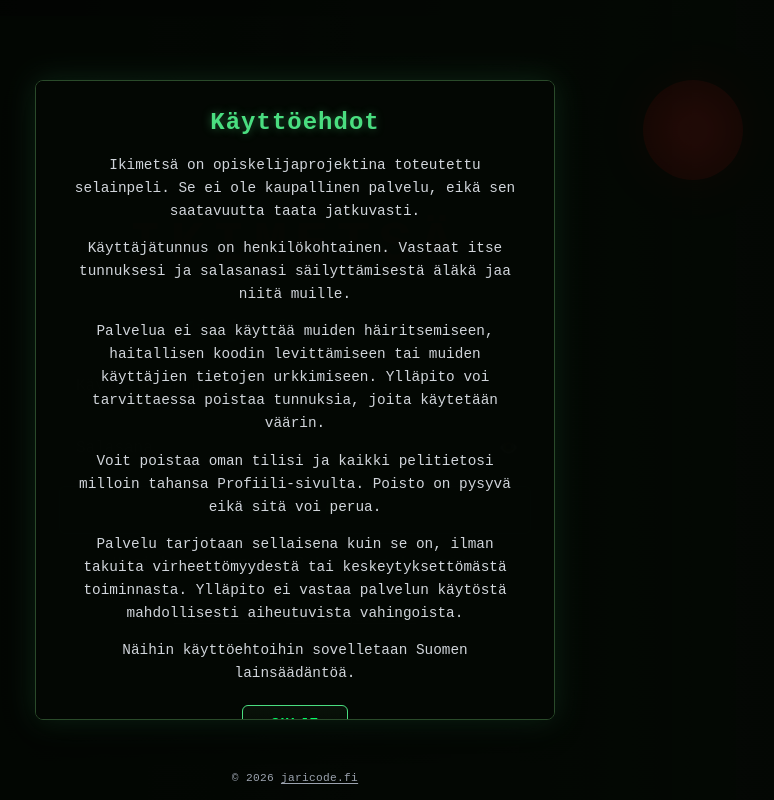
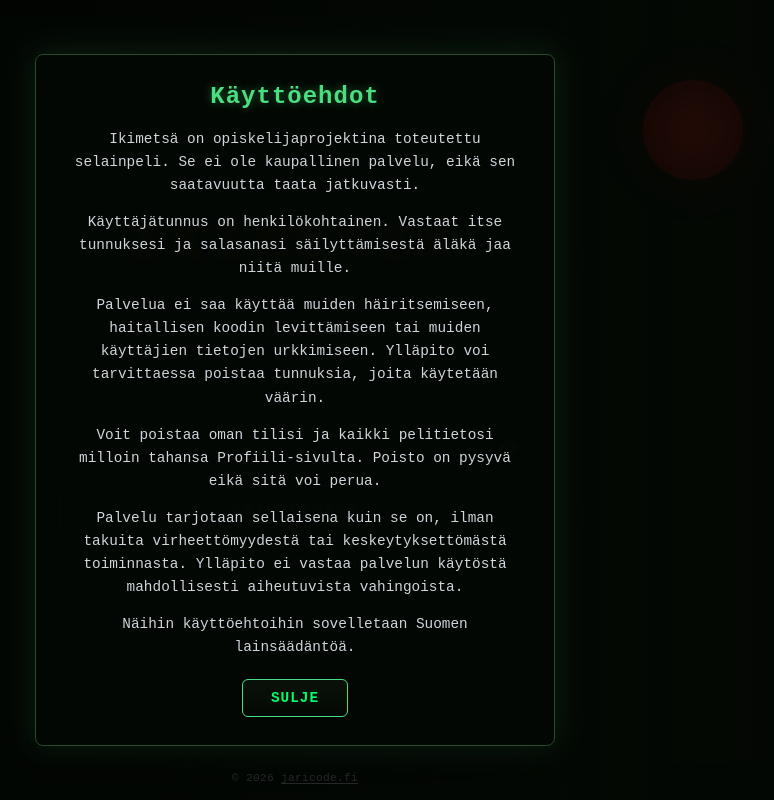
Before and after one commit to JariCode/ikimetsa-frontend, a React (Vite) app: page / in a window 1280 px wide. Both pictures are taken after a click on the element "Käyttöehdot". Shown: the whole page, without its empty margins (345-1119 px from the left). Built offline with nearby package versions, Linux system fonts and the light colour scheme.

Commit message:
fix: footer vaan aloitussivulle ja tietosuojaselosteem korkeus

```diff
--- a/src/App.css
+++ b/src/App.css
@@ -181,7 +181,7 @@ button {
   padding: 28px;
   max-width: 520px;
   width: 100%;
-  max-height: 80vh;
+  max-height: 90vh;
   overflow-y: auto;
   box-sizing: border-box;
   scrollbar-width: thin;
--- a/src/App.jsx
+++ b/src/App.jsx
@@ -14,7 +14,6 @@ import CompanionScreen from './components/CompanionScreen';
 import WeaponScreen from './components/WeaponScreen';
 import TreasureScreen from './components/TreasureScreen';
 import AdminPanel from './components/AdminPanel';
-import SiteFooter from './components/SiteFooter';
 
 export default function App() {
   const [sessionId, setSessionId] = useState(sessionStorage.getItem('ikimetsa_session_id') || null);
@@ -1032,7 +1031,6 @@ export default function App() {
           )}
         </>
       )}
-      <SiteFooter />
     </div>
   );
 }
--- a/src/components/AuthScreen.jsx
+++ b/src/components/AuthScreen.jsx
@@ -2,6 +2,7 @@ import React, { useState } from 'react';
 import PasswordInput from './PasswordInput';
 import TermsOfServiceModal from './TermsOfServiceModal';
 import PrivacyPolicyModal from './PrivacyPolicyModal';
+import SiteFooter from './SiteFooter';
 
 export default function AuthScreen({
   authMode,
@@ -53,6 +54,7 @@ export default function AuthScreen({
 
       {showTerms && <TermsOfServiceModal onClose={() => setShowTerms(false)} />}
       {showPrivacy && <PrivacyPolicyModal onClose={() => setShowPrivacy(false)} />}
+      <SiteFooter />
     </div>
   );
 }
```
